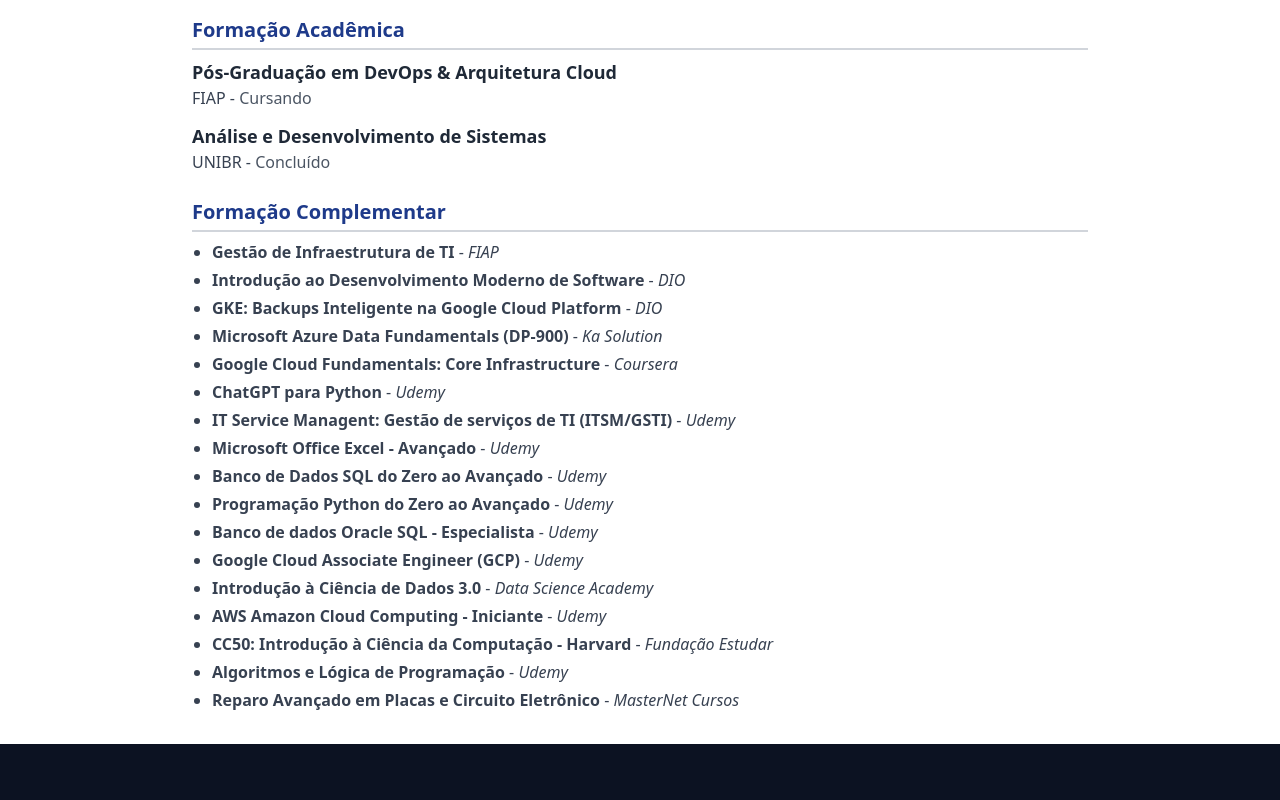
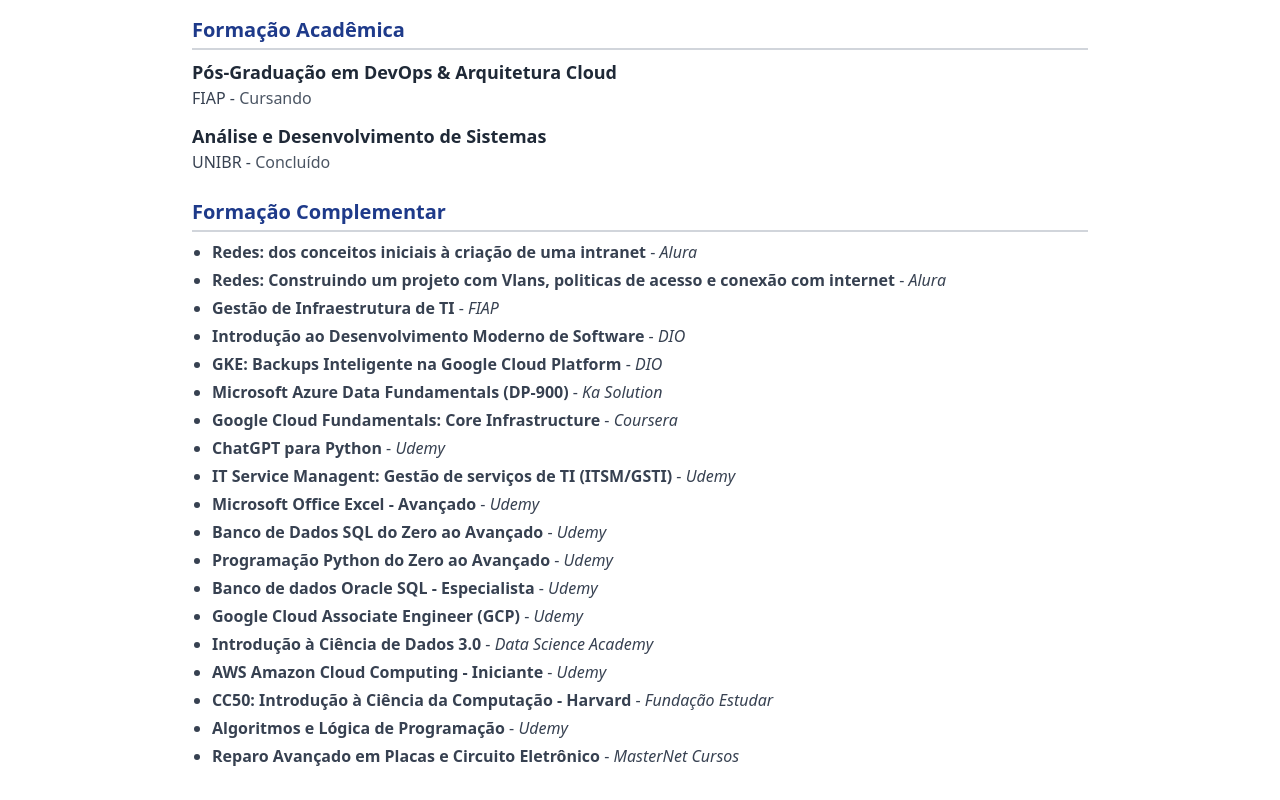
Before and after one commit to JonathanMoyano/curriculo, a Next.js app: page /imprimir in a window 1280 px wide. Shown: the part 1092-1892 px from the top of the page. Before the commit the page ends 1836 px from the top, so only its background shows below. Built offline with nearby package versions, Linux system fonts and the light colour scheme.

Commit message:
adição de curso alura

```diff
--- a/src/data/cv-data.js
+++ b/src/data/cv-data.js
@@ -15,7 +15,7 @@ export const cvData = {
     { type: 'github', icon: Github, value: 'GitHub', href: 'https://github.com/JonathanPolezel', displayValue: 'github.com/JonathanPolezel' },
   ],
   skills: [
-    { name: 'Infraestrutura de Redes & Servidores', level: 65 },
+    { name: 'Infraestrutura de Redes & Servidores', level: 70 },
     { name: 'Suporte Técnico N1/N2 & Help Desk', level: 90 },
     { name: 'DevOps & Cloud Computing', level: 35 },
     { name: 'Hardware & Reparo Eletrônico', level: 98 },
@@ -34,13 +34,31 @@ export const cvData = {
     { degree: 'Análise e Desenvolvimento de Sistemas', institution: 'UNIBR', status: 'Concluído' },
   ],
 courses: [
+        {
+      title: 'Redes: dos conceitos iniciais à criação de uma intranet',
+      institution: 'Alura',
+      date: 'Jul de 2025',
+      category: 'Redes',
+      link: 'https://cursos.alura.com.br/formalCertificate/c946c1d3-80ac-4854-ae33-3c9f719774d2',
+      credentialId: 'c946c1d3-80ac-4854-ae33-3c9f719774d2',
+      description: 'Fundamentos de redes (protocolos e camadas), endereçamento IP, configuração de switches e roteadores, monitoramento de tráfego e implementação de intranets.'
+    },
+      {
+      title: 'Redes: Construindo um projeto com Vlans, politicas de acesso e conexão com internet',
+      institution: 'Alura',
+      date: 'Jul de 2025',
+      category: 'Redes',
+      link: 'https://cursos.alura.com.br/formalCertificate/d3966b25-9254-49aa-b978-5c1b3cb89424',
+      credentialId: '05e817d7c6d9fa2bbd466d6842551511',
+      description: 'Arquitetura de redes locais, implementação de VLANs, configuração de roteadores e switches, políticas de acesso (ACLs) e conexão à internet (NAT).'
+    },
     {
       title: 'Gestão de Infraestrutura de TI',
       institution: 'FIAP',
       date: 'Mai de 2025',
       category: 'Infraestrutura',
       link: 'https://on.fiap.com.br/validar-certificado/',
-      credentialId: '05e817d7c6d9fa2bbd466d6842551511',
+      credentialId: 'd3966b25-9254-49aa-b978-5c1b3cb89424',
       description: 'Governança de TI, gerenciamento de serviços (ITIL), segurança e planejamento estratégico de infraestrutura.'
     },
     {
--- a/src/pages/imprimir.jsx
+++ b/src/pages/imprimir.jsx
@@ -27,11 +27,9 @@ const PrintPage = () => {
               Imprimir / Salvar como PDF
             </button>
 
-            {/* Cabeçalho */}
             <section className="text-center border-b-2 border-gray-200 pb-4 mb-6">
               <h1 className="text-4xl font-bold text-gray-900">{cvData.profile.name}</h1>
               <h2 className="text-lg text-blue-800 font-semibold">{cvData.profile.title}</h2>
-              {/* --- MUDANÇA AQUI --- */}
               <div className="flex justify-center flex-wrap gap-x-3 gap-y-1 text-sm text-gray-600 mt-2">
                 <a href={cvData.contact.find(c => c.type === 'email').href}>
                   {cvData.contact.find(c => c.type === 'email').value}
@@ -39,19 +37,16 @@ const PrintPage = () => {
                 <span>•</span>
                 <span>{cvData.contact.find(c => c.type === 'phone').value}</span>
                 <span>•</span>
-                {/* Agora exibe o URL amigável em vez do texto "LinkedIn" */}
                 <a href={cvData.contact.find(c => c.type === 'linkedin').href} target="_blank" rel="noopener noreferrer">
                   {cvData.contact.find(c => c.type === 'linkedin').displayValue}
                 </a>
                 <span>•</span>
-                {/* Agora exibe o URL amigável em vez do texto "GitHub" */}
                  <a href={cvData.contact.find(c => c.type === 'github').href} target="_blank" rel="noopener noreferrer">
                   {cvData.contact.find(c => c.type === 'github').displayValue}
                  </a>
               </div>
             </section>
 
-            {/* O resto do seu currículo continua aqui... */}
             <section className="mb-6">
               <h3 className="text-xl font-bold text-blue-900 border-b-2 border-gray-300 pb-1 mb-2">Resumo Profissional</h3>
               <p className="text-gray-700 leading-relaxed text-justify">{cvData.profile.summary}</p>
```
